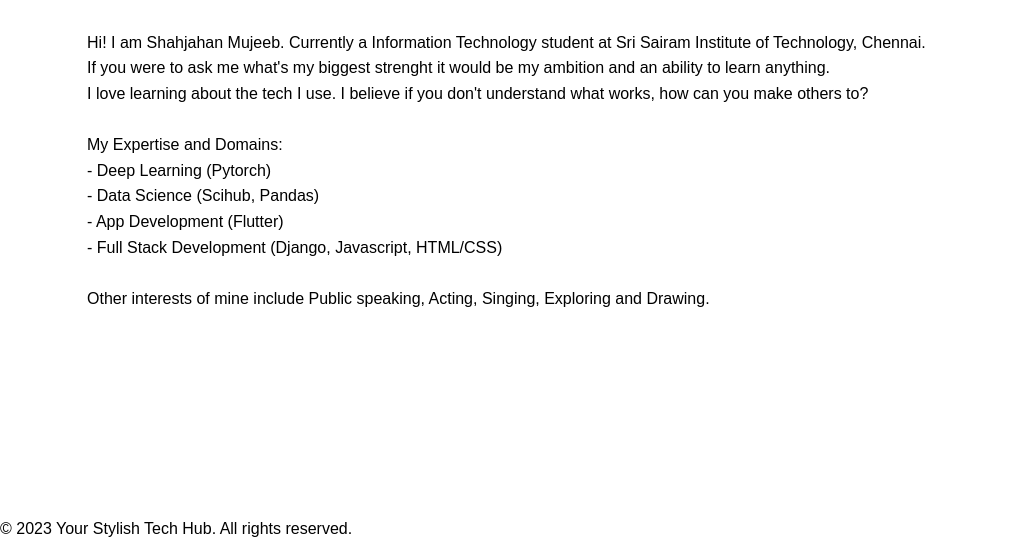
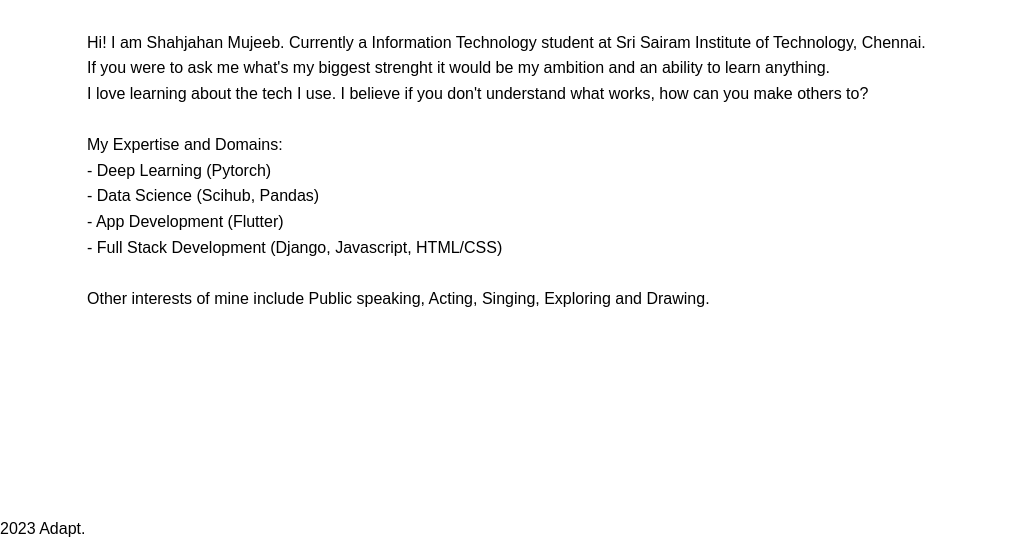
Before and after one commit to sanctuaryadapt/sanctuaryadapt, a plain HTML site: page AboutUs.html in a window 1280 px wide. Shown: the part 714-1252 px from the top of the page, without its empty margins (0-1030 px from the left). Drawn offline with Linux system fonts and the light colour scheme.

Commit message:
Update AboutUs.html

```diff
--- a/AboutUs.html
+++ b/AboutUs.html
@@ -143,7 +143,7 @@
     </div>
   </div>
   <footer>
-    &copy; 2023 Your Stylish Tech Hub. All rights reserved.
+    2023 Adapt.
   </footer>
 </body>
 </html>
```
